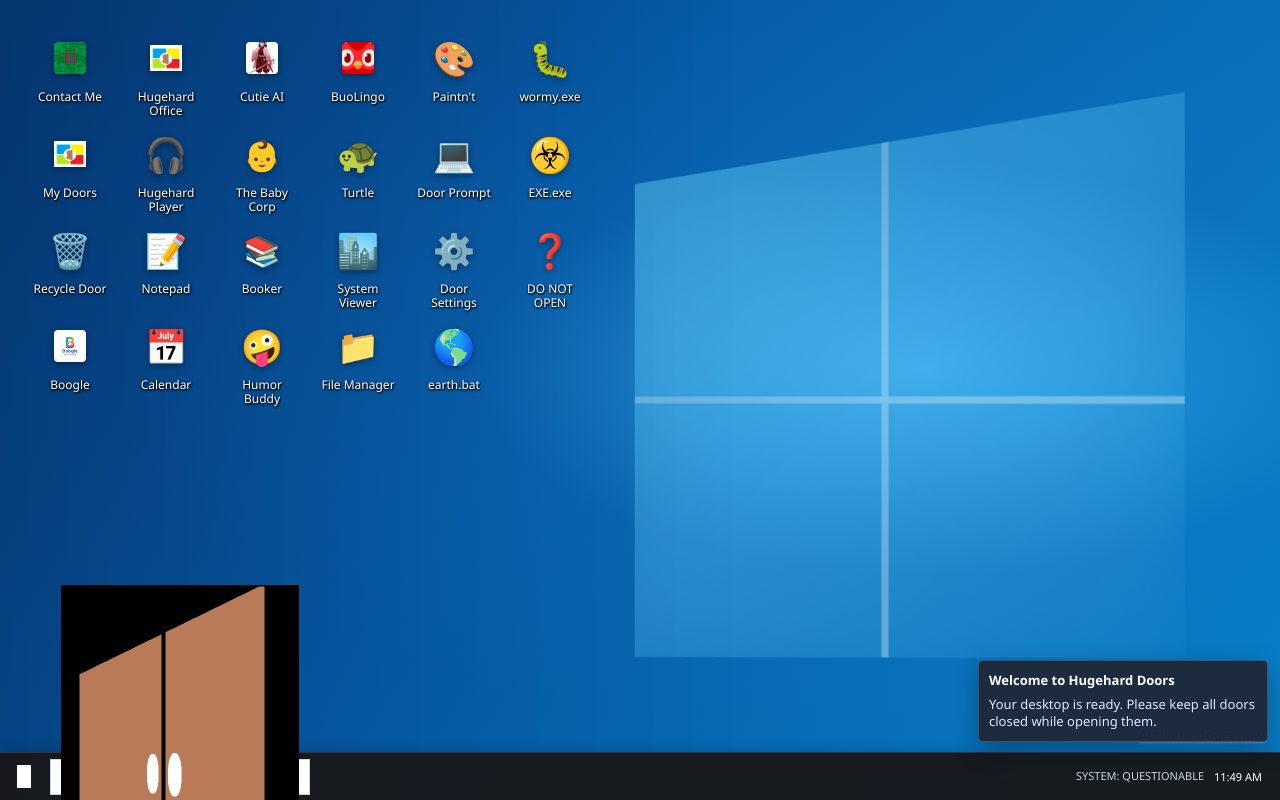
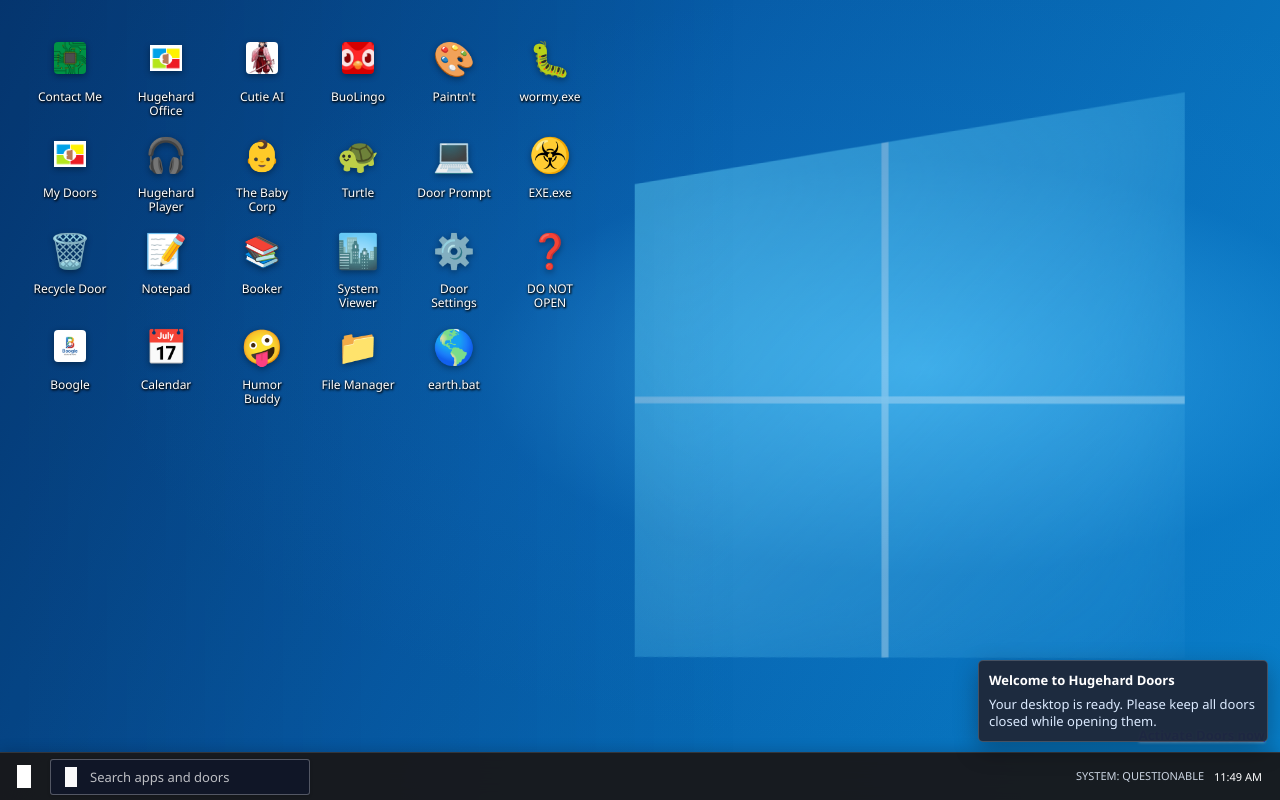
Before and after one commit to ThomasLefebvre-abandehlvi/HugeHard-Doors-10-Noob, a Next.js app: page / in a window 1280 px wide. Built offline with nearby package versions, Linux system fonts and the light colour scheme.

Commit message:
Style the taskbar search with the white Doors logo

```diff
--- a/app/globals.css
+++ b/app/globals.css
@@ -1122,16 +1122,22 @@ html, body {
     padding: 0 10px;
     display: flex;
     align-items: center;
-    gap: 8px;
-    background: #fff;
-    color: #475569;
-    border: 1px solid #cbd5e1;
-    box-shadow: 0 1px 2px rgba(0,0,0,.18);
+    gap: 9px;
+    background: rgba(15, 23, 42, .82);
+    color: #fff;
+    border: 1px solid rgba(255, 255, 255, .28);
+    border-radius: 3px;
+    box-shadow: 0 1px 3px rgba(0,0,0,.2);
 }
 
-#taskbar-search-wrap > span {
-    font-size: 22px;
-    line-height: 1;
+#taskbar-search-wrap .taskbar-search-logo {
+    display: block;
+    flex: 0 0 20px;
+    width: 20px;
+    height: 20px;
+    object-fit: contain;
+    filter: brightness(0) invert(1);
+    opacity: .98;
 }
 
 #taskbar-search {
@@ -1140,13 +1146,13 @@ html, body {
     border: 0;
     outline: 0;
     background: transparent;
-    color: #1f2937;
+    color: #fff;
     font: 13px "Segoe UI", Arial, sans-serif;
     user-select: text;
 }
 
 #taskbar-search::placeholder {
-    color: #64748b;
+    color: rgba(255, 255, 255, .72);
 }
 
 #taskbar-windows {
```
